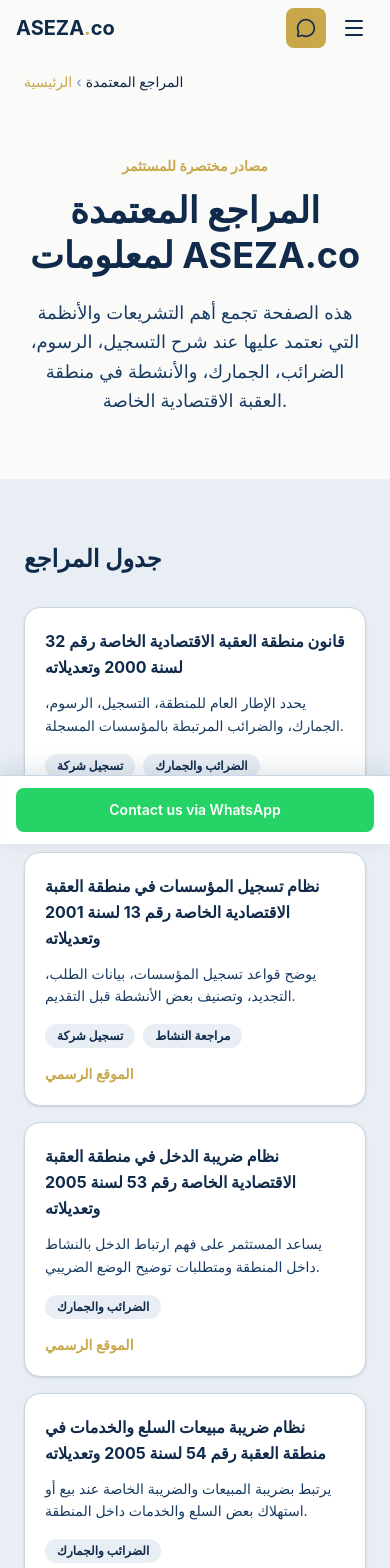
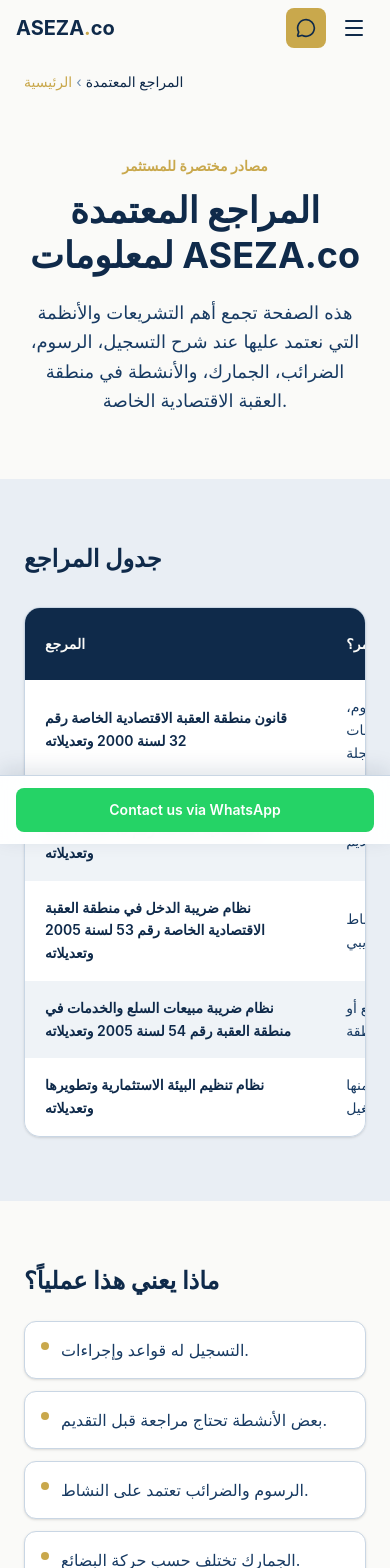
Before and after one commit to ksalah1/aseza, a Next.js app: page /en/legal-references in a window 390 px wide. Shown: the top 1568 px of the page. Built offline with nearby package versions, Linux system fonts and the light colour scheme.

Commit message:
Clean up legal references duplication

```diff
--- a/src/app/[locale]/legal-references/page.tsx
+++ b/src/app/[locale]/legal-references/page.tsx
@@ -83,8 +83,8 @@
 
       <Section width="wide" background="muted">
         <h2 className="text-2xl font-bold text-primary md:text-3xl">جدول المراجع</h2>
-        <div className="mt-8 hidden overflow-x-auto rounded-2xl border border-primary-100 bg-white shadow-sm lg:block">
-          <table className="w-full text-sm">
+        <div className="mt-8 overflow-x-auto rounded-2xl border border-primary-100 bg-white shadow-sm">
+          <table className="min-w-[920px] w-full text-sm">
             <thead className="bg-primary text-background">
               <tr>
                 <th className="px-5 py-4 text-start font-semibold">المرجع</th>
@@ -116,25 +116,6 @@
               ))}
             </tbody>
           </table>
-        </div>
-
-        <div className="mt-8 space-y-4 lg:hidden">
-          {references.map((ref) => (
-            <div key={ref.title} className="rounded-2xl border border-primary-100 bg-white p-5 shadow-sm">
-              <h3 className="font-bold leading-relaxed text-primary">{ref.title}</h3>
-              <p className="mt-3 text-sm leading-relaxed text-primary-600">{ref.importance}</p>
-              <div className="mt-4 flex flex-wrap gap-2">
-                {ref.pages.map(([label, href]) => (
-                  <Link key={href} href={href} className="rounded-full bg-primary-50 px-3 py-1 text-xs font-semibold text-primary hover:text-accent">
-                    {label}
-                  </Link>
-                ))}
-              </div>
-              <a href={ref.official} target="_blank" rel="noopener noreferrer" className="mt-4 inline-block text-sm font-semibold text-accent hover:underline">
-                الموقع الرسمي
-              </a>
-            </div>
-          ))}
         </div>
       </Section>
 
```
